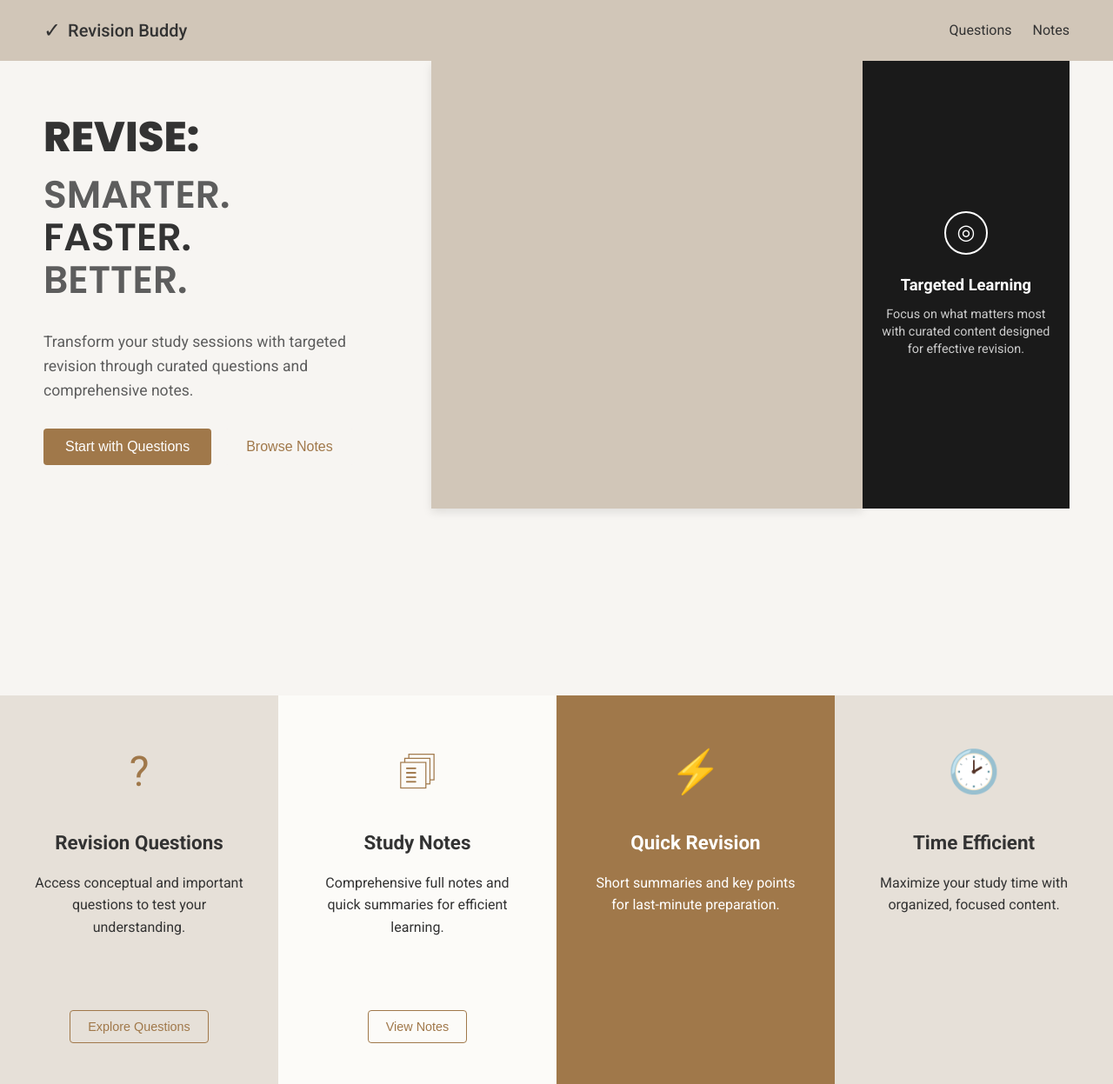
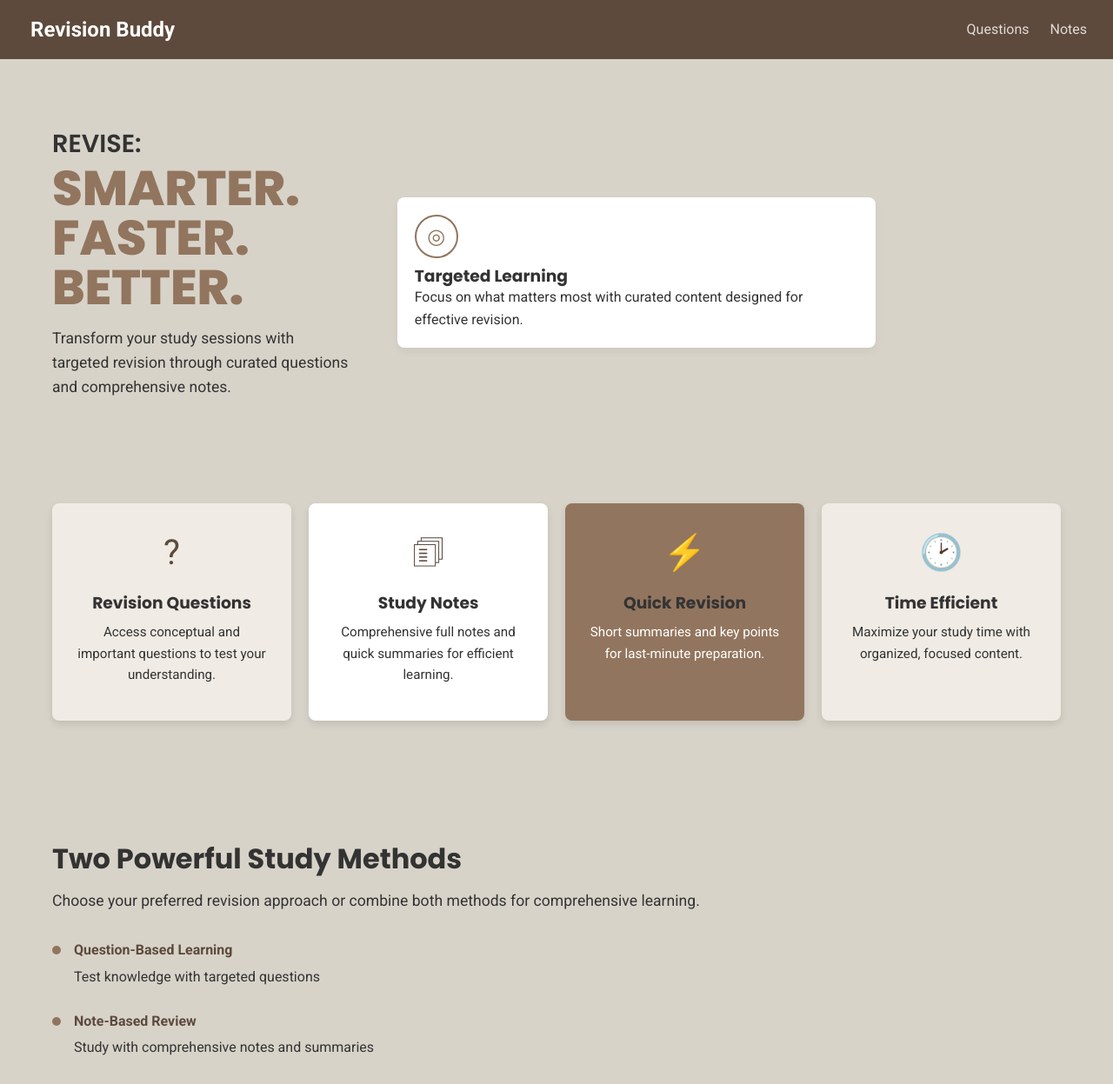
Before and after one commit to RohitKumarYadav2007/RevisionBuddy2025, a plain HTML site: page index.html in a window 1280 px wide. Shown: the top 1247 px of the page at 87% size. Drawn offline with Linux system fonts and the light colour scheme.

Commit message:
Updated project files

```diff
--- a/index.css
+++ b/index.css
@@ -1,325 +1,259 @@
-/* ======================= GENERAL STYLES & RESET ======================= */
+/* --- 1. Base Styles & Variables --- */
+:root {
+    --color-primary: #5d4a3c; /* Dark Brown/Accent */
+    --color-secondary: #92755e; /* Medium Brown */
+    --color-bg-light: #d8d3c9; /* Light Beige Background */
+    --color-bg-white: #ffffff;
+    --color-text-dark: #333;
+    --color-text-light: #fff;
+    --color-border: #ccc;
+    --font-heading: 'Poppins', sans-serif;
+    --font-body: 'Roboto', sans-serif;
+}
+
 * {
+    box-sizing: border-box;
     margin: 0;
     padding: 0;
-    box-sizing: border-box;
 }
 
 body {
-    font-family: 'Roboto', sans-serif;
-    color: #333;
-    background-color: #f7f5f2; /* Light background for the main page area */
+    font-family: var(--font-body);
     line-height: 1.6;
+    color: var(--color-text-dark);
+    background-color: var(--color-bg-light);
 }
 
-/* Base link reset */
 a {
+    text-decoration: none;
     color: inherit;
-    text-decoration: none;
 }
 
-/* ======================= HEADER STYLING ======================= */
+h1, h2, h3 {
+    font-family: var(--font-heading);
+    line-height: 1.2;
+    color: var(--color-text-dark);
+}
 
-header {
-    background-color: #d1c6b8; /* Top banner color */
-    color: #333;
+section {
+    padding: 60px 20px;
+    max-width: 1200px;
+    margin: 0 auto;
+}
+
+button {
+    cursor: pointer;
+    font-weight: 500;
+    transition: background-color 0.3s;
+}
+
+/* Placeholder for missing images */
+.visual-placeholder {
+    background-color: #c0bcb4;
+    height: 300px;
+    border-radius: 8px;
+}
+.visual-placeholder.large {
+    height: 400px;
+}
+
+/* --- 2. Navigation Header --- */
+.main-header {
+    background-color: var(--color-primary);
+    color: var(--color-text-light);
+    padding: 15px 30px;
     display: flex;
     justify-content: space-between;
     align-items: center;
-    padding: 15px 50px;
-    height: 70px;
-    position: sticky; /* Keep header at the top */
-    top: 0;
-    z-index: 100;
 }
 
-header .logo {
-    font-size: 1.25rem;
-    font-weight: 500;
+.logo {
+    font-size: 1.5em;
+    font-weight: 700;
     display: flex;
     align-items: center;
 }
 
-header .logo span {
-    font-size: 1.5rem;
-    margin-right: 8px;
+.logo-icon {
+    font-size: 1.2em;
+    margin-right: 5px;
+    color: var(--color-bg-light);
 }
 
-header nav a {
+.main-nav .nav-link {
     margin-left: 20px;
-    font-size: 1rem;
-    font-weight: 400;
-    color: #333;
-}
-header nav a:hover {
-    color: #a0784a;
+    font-size: 1em;
+    opacity: 0.8;
 }
 
-/* ======================= HERO SECTION (Top Banner) ======================= */
-
-.hero-section {
-    padding: 0 50px;
-    /* Use viewport height to make the first section prominent */
-    min-height: calc(100vh - 70px);
-    background-color: #f7f5f2;
+.main-nav .nav-link:hover {
+    opacity: 1;
 }
 
-.hero-content {
-    display: flex;
-    height: 100%;
-    max-width: 1400px;
-    margin: 0 auto;
+/* --- 3. Hero Section --- */
+.hero-section {
+    background-color: var(--color-bg-light);
+    padding: 80px 20px;
 }
 
-/* 1. Left Text Area */
+.hero-content-wrapper {
+    display: grid;
+    /* Define grid columns for large screen: Text Area (2fr), Visual Area (3fr), Sidebar (1fr) */
+    grid-template-columns: 2fr 3fr 1fr;
+    gap: 30px;
+    align-items: center;
+}
+
 .text-area {
-    flex: 2;
-    padding-right: 50px;
-    padding-top: 50px; /* Added padding for spacing */
-    padding-bottom: 50px;
-    display: flex;
-    flex-direction: column;
-    justify-content: center;
+    padding-right: 20px;
 }
 
 .text-area h1 {
-    font-family: 'Poppins', sans-serif;
-    font-size: 3rem;
-    font-weight: 800;
-    color: #333;
-    margin-bottom: 5px;
+    font-size: 1.8em;
+    font-weight: 600;
+    margin-bottom: 10px;
 }
 
-.text-area h2 {
-    font-family: 'Poppins', sans-serif;
-    font-size: 2.75rem;
-    font-weight: 600;
-    color: #5d5d5d;
-    line-height: 1;
-    margin-bottom: 5px;
-}
-
-.text-area h2:nth-child(3) {
-    color: #333; /* Targeting SMARTER. */
+.revision-word {
+    font-size: 3.5em;
+    font-weight: 800;
+    color: var(--color-secondary);
+    margin: -10px 0; /* Tighten the spacing between lines */
 }
 
 .text-area p {
-    font-size: 1.1rem;
-    color: #5d5d5d;
-    margin-top: 30px;
-    max-width: 450px;
-}
-
-/* Buttons */
-.actions {
-    margin-top: 30px;
-    display: flex;
-    gap: 15px;
+    margin: 20px 0;
+    font-size: 1.1em;
 }
 
 .actions button {
     padding: 12px 25px;
-    border: none;
-    border-radius: 4px;
-    font-size: 1rem;
-    cursor: pointer;
-    transition: background-color 0.3s, border-color 0.3s;
+    border: 2px solid transparent;
+    border-radius: 6px;
+    font-size: 1em;
+    margin-right: 15px;
 }
 
 .primary-btn {
-    background-color: #a0784a;
-    color: white;
+    background-color: var(--color-primary);
+    color: var(--color-text-light);
 }
 
 .secondary-btn {
-    background-color: #f7f5f2;
-    color: #a0784a;
-    border: 1px solid #a0784a;
+    background-color: transparent;
+    border-color: var(--color-primary);
+    color: var(--color-primary);
 }
 
-.primary-btn:hover {
-    background-color: #8c673d;
-}
-
-.secondary-btn:hover {
-    background-color: #f0f0f0;
-}
-
-/* 2. Middle Image Area */
-.visual-area {
-    flex: 2.5;
-    background-color: #d1c6b8; /* Placeholder color */
-    box-shadow: 0 4px 10px rgba(0, 0, 0, 0.1);
-    /* Set height to match the tallest neighbor for flex alignment */
-    min-height: 100%;
-}
-
-/* 3. Right Sidebar */
 .sidebar {
-    flex: 1;
-    background-color: #1a1a1a;
-    color: white;
-    padding: 40px 20px;
-    display: flex;
-    align-items: center;
-    justify-content: center;
-    text-align: center;
-}
-
-.sidebar-content {
-    max-width: 200px;
+    background-color: var(--color-bg-white);
+    padding: 20px;
+    border-radius: 8px;
+    box-shadow: 0 4px 10px rgba(0, 0, 0, 0.05);
 }
 
 .icon-ring {
     width: 50px;
     height: 50px;
-    border: 2px solid white;
+    border: 2px solid var(--color-secondary);
     border-radius: 50%;
-    margin: 0 auto 20px;
     display: flex;
+    justify-content: center;
     align-items: center;
-    justify-content: center;
+    margin-bottom: 10px;
+    font-size: 1.5em;
+    color: var(--color-secondary);
 }
 
-.icon-ring span {
-    font-size: 1.5rem;
+/* --- 4. Features Section (Grid) --- */
+.features-section {
+    display: grid;
+    grid-template-columns: repeat(4, 1fr);
+    gap: 20px;
+    padding-top: 20px;
 }
 
-.sidebar h3 {
-    font-size: 1.15rem;
-    font-weight: 700;
+.feature-card {
+    padding: 25px;
+    border-radius: 8px;
+    text-align: center;
+    box-shadow: 0 4px 8px rgba(0, 0, 0, 0.1);
+    min-height: 250px; /* Ensure visual consistency */
+    display: flex;
+    flex-direction: column;
+    justify-content: space-between;
+}
+
+.f-bg-light { background-color: #f0ebe4; }
+.f-bg-white { background-color: var(--color-bg-white); }
+.f-bg-dark {
+    background-color: var(--color-secondary);
+    color: var(--color-text-light);
+}
+
+.feature-card .icon {
+    font-size: 2.5em;
+    margin-bottom: 15px;
+    color: var(--color-primary);
+}
+
+.f-bg-dark .icon { color: var(--color-bg-light); }
+
+.feature-card h3 {
     margin-bottom: 10px;
 }
 
-.sidebar p {
-    font-size: 0.9rem;
-    color: #ccc;
-    line-height: 1.4;
+.feature-card p {
+    font-size: 0.95em;
+    margin-bottom: 15px;
+    flex-grow: 1;
 }
 
-/* ======================= FEATURES SECTION (4 Columns) ======================= */
-
-.features-section {
-    display: flex;
+.btn-border {
+    background-color: transparent;
+    border: 1px solid var(--color-primary);
+    color: var(--color-primary);
+    padding: 8px 15px;
     width: 100%;
-    min-height: 450px;
+    border-radius: 4px;
 }
 
-.feature-card {
-    flex: 1;
-    padding: 50px 30px;
-    text-align: center;
+/* --- 5. Study Methods Section (2 Columns) --- */
+.study-methods-section {
     display: flex;
-    flex-direction: column;
+    gap: 50px;
     align-items: center;
-    justify-content: space-between;
+    padding: 80px 20px;
 }
 
-/* Background Color Classes */
-.f-bg-light {
-    background-color: #e6e0d8; /* Light taupe/beige background */
-    color: #333;
+.text-column {
+    flex: 1;
 }
 
-.f-bg-white {
-    background-color: #fcfbf8; /* Near-white/cream background */
-    color: #333;
+.visual-column {
+    flex: 1;
 }
 
-.f-bg-dark {
-    background-color: #a0784a; /* Dark brown/terracotta background */
-    color: white;
-}
-
-/* Icon Styling */
-.feature-card .icon {
-    font-size: 3rem;
-    margin-bottom: 25px;
-    color: #a0784a;
-}
-
-.f-bg-dark .icon {
-    color: white;
-}
-
-.feature-card h3 {
-    font-size: 1.4rem;
-    font-weight: 700;
+.text-column h2 {
+    font-size: 2em;
     margin-bottom: 15px;
 }
 
-.feature-card p {
-    font-size: 1rem;
+.intro-text {
+    font-size: 1.1em;
     margin-bottom: 30px;
-    max-width: 250px;
-    flex-grow: 1;
 }
 
-/* Button Styling (Specific to this section) */
-.feature-card .btn {
-    padding: 10px 20px;
-    border-radius: 4px;
-    font-size: 0.9rem;
-    font-weight: 500;
-    cursor: pointer;
-    background: transparent;
-    transition: all 0.3s;
-}
-
-.feature-card .btn-border {
-    border: 1px solid #a0784a;
-    color: #a0784a;
-}
-
-.feature-card .btn-border:hover {
-    background-color: #a0784a;
-    color: white;
-}
-
-/* ======================= STUDY METHODS SECTION (2 Columns) ======================= */
-
-.study-methods-section {
+.method-list .method-item {
     display: flex;
-    width: 100%;
-    min-height: 500px;
-}
-
-/* 1. Left Text Column */
-.study-methods-section .text-column {
-    flex: 1;
-    background-color: #f0eee9; /* Light, off-white background */
-    padding: 80px 70px;
-    display: flex;
-    flex-direction: column;
-    justify-content: center;
-}
-
-.study-methods-section h2 {
-    font-size: 2.2rem;
-    font-weight: 700;
-    color: #333;
-    line-height: 1.2;
+    align-items: flex-start;
     margin-bottom: 25px;
 }
 
-.study-methods-section .intro-text {
-    font-size: 1.05rem;
-    color: #5d5d5d;
-    margin-bottom: 30px;
-    max-width: 400px;
-}
-
-/* List Styling (Custom Bullets) */
-.method-item {
-    display: flex;
-    align-items: flex-start;
-    margin-bottom: 20px;
-}
-
 .bullet-point {
-    width: 6px;
-    height: 6px;
-    background-color: #a0784a;
+    width: 10px;
+    height: 10px;
+    background-color: var(--color-secondary);
     border-radius: 50%;
     margin-top: 8px;
     margin-right: 15px;
@@ -328,108 +262,197 @@ header nav a:hover {
 
 .method-title {
     font-weight: 600;
-    color: #333;
-    margin-bottom: 3px;
-    font-size: 1rem;
+    margin-bottom: 5px;
+    color: var(--color-primary);
 }
 
-.method-description {
-    font-size: 0.95rem;
-    color: #5d5d5d;
-}
-
-/* 2. Right Visual Column */
-.visual-column {
-    flex: 1;
-    background-color: #d1c6b8; /* Placeholder color */
-}
-
-/* ======================= FOOTER STYLING ======================= */
-
+/* --- 6. Footer --- */
 footer {
-    background-color: #e6e0d8;
-    color: #5d5d5d;
-    padding: 50px 0 20px 0;
+    background-color: var(--color-primary);
+    color: var(--color-text-light);
+    padding: 40px 20px 20px 20px;
 }
 
 .footer-content {
     max-width: 1200px;
     margin: 0 auto;
-    padding: 0 50px;
 }
 
 .footer-cols {
     display: flex;
-    justify-content: flex-start;
-    gap: 80px;
-    padding-bottom: 40px;
+    justify-content: space-between;
+    gap: 30px;
 }
 
-.col {
-    flex-shrink: 0;
-}
-
-.brand-info {
-    width: 35%;
+.footer-cols .col {
+    flex-basis: 33%;
 }
 
 .brand-info .logo {
-    display: flex;
-    align-items: center;
     margin-bottom: 10px;
-    color: #a0784a;
-    font-size: 1.2rem;
-    font-weight: 500;
 }
 
-.logo-icon {
-    font-size: 1.5rem;
-    margin-right: 8px;
+.footer-cols h4 {
+    font-size: 1.1em;
+    font-weight: 700;
+    margin-bottom: 15px;
+    color: var(--color-bg-light);
 }
 
-.brand-info p {
-    font-size: 0.95rem;
-    color: #5d5d5d;
+.footer-cols ul {
+    list-style: none;
 }
 
-.col h4 {
-    font-size: 1.1rem;
-    font-weight: 600;
-    color: #333;
-    margin-bottom: 20px;
-}
-
-.col ul {
-    list-style: none;
-    padding: 0;
-}
-
-.col li {
+.footer-cols li {
     margin-bottom: 8px;
 }
 
-.col a {
-    color: #5d5d5d;
-    font-size: 0.95rem;
-}
-
-.col a:hover {
-    color: #a0784a;
+.footer-link:hover {
+    text-decoration: underline;
 }
 
 .separator {
-    border: none;
-    border-top: 1px solid #a0784a;
-    opacity: 0.7;
-    margin: 20px 0;
+    border: 0;
+    border-top: 1px solid rgba(255, 255, 255, 0.2);
+    margin: 30px 0;
 }
 
 .copyright {
     text-align: center;
-    padding-top: 15px;
+    font-size: 0.9em;
+    opacity: 0.7;
 }
 
-.copyright p {
-    font-size: 0.85rem;
-    color: #5d5d5d;
+/* ======================================= */
+/* --- RESPONSIVENESS (Media Queries) --- */
+/* ======================================= */
+
+/* Tablets and larger phones (up to 992px) */
+@media (max-width: 992px) {
+    /* Hero Section */
+    .hero-content-wrapper {
+        /* Stack the sidebar below the main content on smaller screens */
+        grid-template-columns: 2fr 3fr;
+        grid-template-areas:
+            "text visual"
+            "sidebar sidebar";
+    }
+
+    .sidebar {
+        grid-area: sidebar;
+        margin-top: 20px;
+    }
+
+    /* Feature Cards */
+    .features-section {
+        /* Two columns per row */
+        grid-template-columns: repeat(2, 1fr);
+    }
 }
+
+/* Small devices (up to 768px) */
+@media (max-width: 768px) {
+    /* Hero Section */
+    .hero-content-wrapper {
+        /* Stack everything in one column */
+        grid-template-columns: 1fr;
+        grid-template-areas:
+            "text"
+            "visual"
+            "sidebar";
+        gap: 20px;
+    }
+
+    .text-area {
+        text-align: center;
+        padding-right: 0;
+    }
+
+    .revision-word {
+        font-size: 2.5em;
+    }
+
+    .actions {
+        display: flex;
+        justify-content: center;
+        gap: 10px;
+    }
+
+    .actions button {
+        margin: 0;
+        padding: 10px 15px;
+        font-size: 0.9em;
+    }
+
+    /* Features */
+    .features-section {
+        /* Still two columns, maybe larger text */
+        gap: 15px;
+    }
+
+    /* Study Methods */
+    .study-methods-section {
+        /* Stack columns vertically */
+        flex-direction: column;
+        gap: 30px;
+    }
+
+    /* Footer */
+    .footer-cols {
+        /* Stack footer columns */
+        flex-direction: column;
+        gap: 20px;
+    }
+
+    .footer-cols .col {
+        flex-basis: auto;
+    }
+}
+
+/* Very small devices (up to 480px) */
+@media (max-width: 480px) {
+    .main-header {
+        padding: 10px 15px;
+    }
+
+    .logo {
+        font-size: 1.3em;
+    }
+
+    .main-nav .nav-link {
+        margin-left: 10px;
+    }
+
+    .features-section {
+        /* Single column for features */
+        grid-template-columns: 1fr;
+    }
+}
+.visual-area {
+    /* 1. Set the image path */
+    background-image: url('path/to/your/image.jpg');
+
+    /* 2. Mandatory: Set dimensions for the div to be visible */
+    height: 300px;
+    width: 100%;
+
+    /* 3. Essential properties for control (Recommended) */
+
+    /* Ensures the image covers the entire area without repeating */
+    background-size: cover;
+
+    /* Centers the image within the element */
+    background-position: center;
+
+    /* Prevents the image from tiling/repeating if the element is larger than the image */
+    background-repeat: no-repeat;
+
+    /* Optional: Style the text inside the banner */
+    color: white;
+    text-align: center;
+    padding-top: 100px;
+}
+.logo-icon {
+    font-size: 50px; /* Use font-size to control the size of text/symbol icons */
+    /* You might also need to set line-height or margin for vertical alignment */
+}
--- a/index.html
+++ b/index.html
@@ -9,38 +9,30 @@
 </head>
 <body>
 
-    <header>
+    <header class="main-header">
         <div class="logo">
-            <span>&#10003;</span>
+            <span class="logo-icon"></span>
             Revision Buddy
         </div>
-        <nav>
-            <a href="#">Questions</a>
-            <a href="#">Notes</a>
+        <nav class="main-nav">
+            <a href="indexA.html" class="nav-link">Questions</a>
+            <a href="indexB.html" class="nav-link">Notes</a>
         </nav>
     </header>
 
     <section class="hero-section">
-        <div class="hero-content">
+        <div class="hero-content-wrapper">
             <div class="text-area">
                 <h1>REVISE:</h1>
-                <h2>SMARTER.</h2>
-                <h2>FASTER.</h2>
-                <h2>BETTER.</h2>
+                <h2 class="revision-word">SMARTER.</h2>
+                <h2 class="revision-word">FASTER.</h2>
+                <h2 class="revision-word">BETTER.</h2>
                 <p>Transform your study sessions with targeted revision through curated questions and comprehensive notes.</p>
-                <div class="actions">
-                    <button class="primary-btn">Start with Questions</button>
-                    <button class="secondary-btn">Browse Notes</button>
-                </div>
             </div>
-
-            <div class="visual-area">
-                </div>
-
             <div class="sidebar">
                 <div class="sidebar-content">
                     <div class="icon-ring">
-                        <span>&#9678;</span>
+                        <span class="ring-icon">&#9678;</span>
                     </div>
                     <h3>Targeted Learning</h3>
                     <p>Focus on what matters most with curated content designed for effective revision.</p>
@@ -54,14 +46,12 @@
             <span class="icon">&#63;</span>
             <h3>Revision Questions</h3>
             <p>Access conceptual and important questions to test your understanding.</p>
-            <button class="btn btn-border">Explore Questions</button>
         </div>
 
         <div class="feature-card f-bg-white">
             <span class="icon">&#128458;</span>
             <h3>Study Notes</h3>
             <p>Comprehensive full notes and quick summaries for efficient learning.</p>
-            <button class="btn btn-border">View Notes</button>
         </div>
 
         <div class="feature-card f-bg-dark">
@@ -102,11 +92,6 @@
                 </div>
             </div>
         </div>
-
-        <div class="visual-column">
-            <!-- pic1 here -->
-             <img src="Pic1.png" alt="Study scene" class="responsive-img">
-            </div>
     </section>
 
     <footer>
@@ -114,7 +99,7 @@
             <div class="footer-cols">
 
                 <div class="col brand-info">
-                    <div class="logo">
+                    <div class="logo footer-logo">
                         <span class="logo-icon">&#128213;</span>
                         <span class="logo-text">Revision Buddy</span>
                     </div>
@@ -124,17 +109,18 @@
                 <div class="col study-tools">
                     <h4>Study Tools</h4>
                     <ul>
-                        <li><a href="#">Revision Questions</a></li>
-                        <li><a href="#">Study Notes</a></li>
+                        <li><a href="indexA.html" class="footer-link">Revision Questions</a></li>
+                        <li><a href="indexB.html" class="footer-link">Study Notes</a></li>
                     </ul>
                 </div>
 
                 <div class="col features">
                     <h4>Features</h4>
                     <ul>
-                        <li><a href="#">Conceptual Questions</a></li>
-                        <li><a href="#">Full Notes</a></li>
-                        <li><a href="#">Quick Summaries</a></li>
+                        <li><a href="#" class="footer-link">Conceptual Questions</a></li>
+                        <li><a href="#" class="footer-link">Full Notes</a></li>
+                        <li><a href="#" class="footer-link">Quick Summaries</a></li>
+                        <li><a href="#" class="footer-link">Quick Summaries</a></li>
                     </ul>
                 </div>
             </div>
```
Also changed, not shown: indexA.html (+11 -12 lines), indexB.html (+7 -7 lines), revi2.jpg (added), revilogo.jpg (added), 6 other files.
